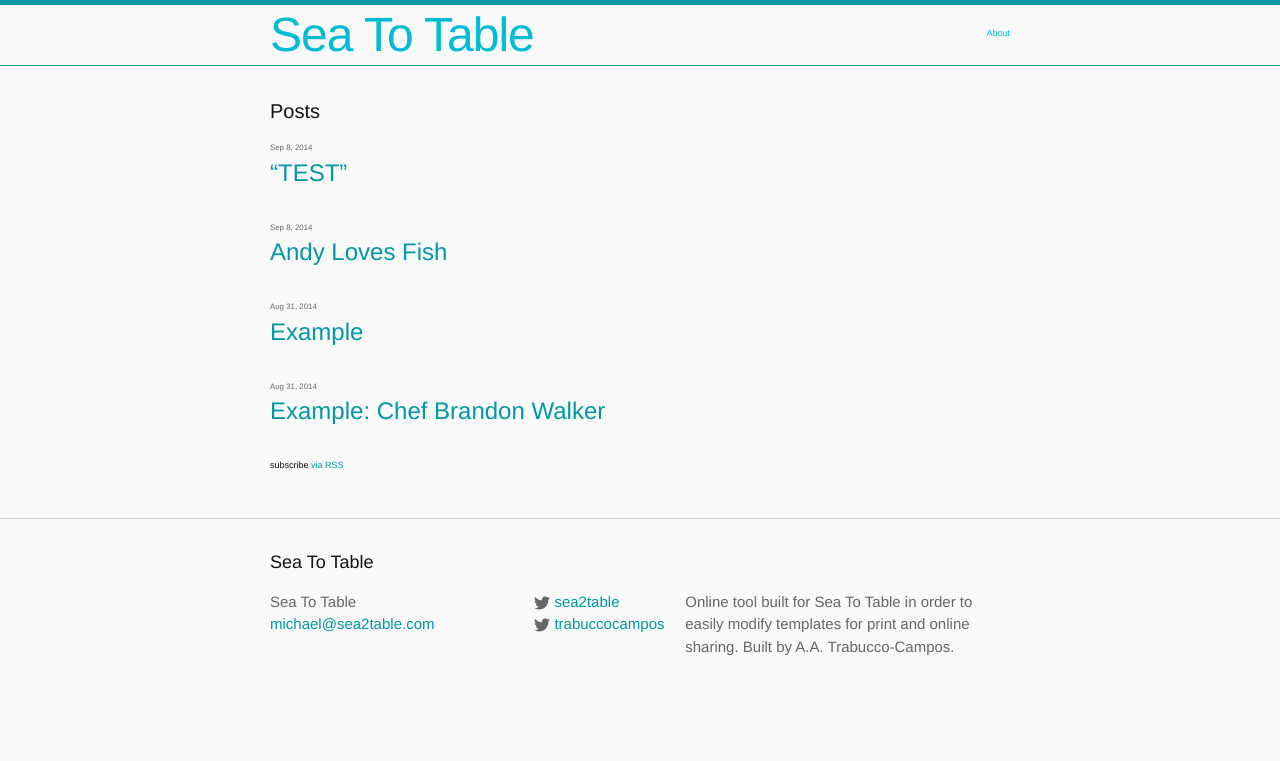
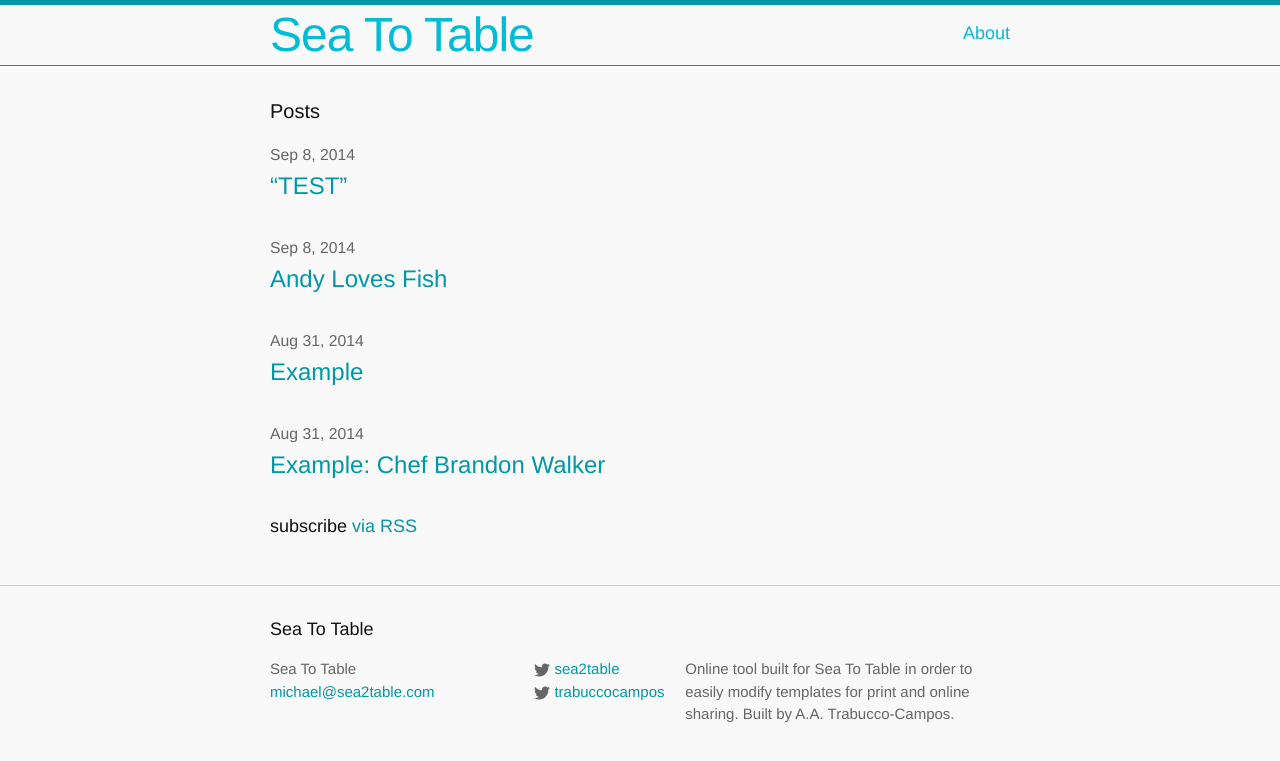
Before and after one commit to trabuccocampos/sea2table, a Jekyll site: the page built from index.html, in a window 1280 px wide. Shown: the top 761 px of the page. Built offline with Jekyll 4.4.1, drawn with Linux system fonts in a browser that asks for light colours; nearby versions of some CDN libraries; some web fonts are replaced.

Commit message:
restored font size

```diff
--- a/css/main.scss
+++ b/css/main.scss
@@ -7,7 +7,7 @@
 
 // Our variables
 $base-font-family: Source Sans Pro, Helvetica, Arial, sans-serif;
-$base-font-size:   9px;
+$base-font-size:   18px;
 $small-font-size:  $base-font-size * 0.875;
 $base-line-height: 1.5;
 
```
